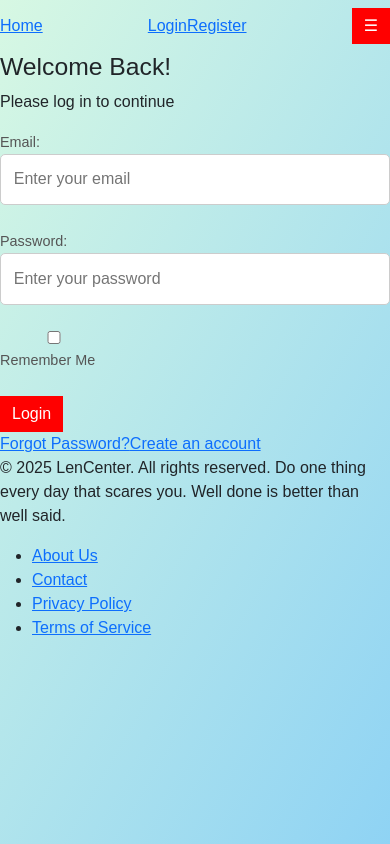
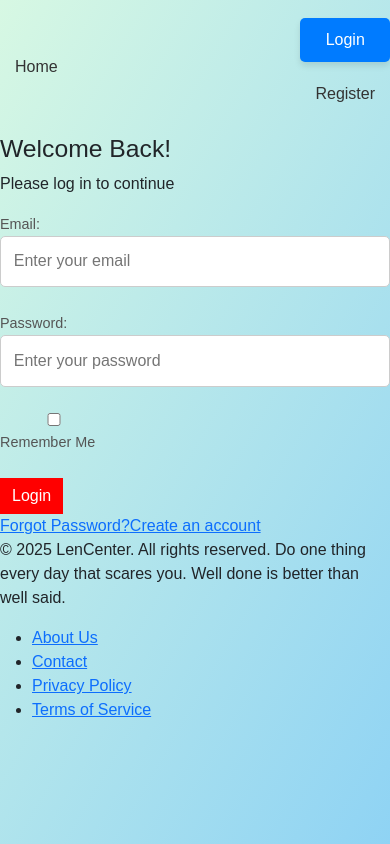
Before and after one commit to lenchoajema/frontend, a React (Create React App) app: page /login in a window 390 px wide. Built offline with nearby package versions, Linux system fonts and the light colour scheme.

Commit message:
Enhance Navbar styles with new link design, hover effects, and mobile responsiveness; fix comment syntax in Navbar component

```diff
--- a/src/components/Navbar.css
+++ b/src/components/Navbar.css
@@ -6,6 +6,28 @@
   background-color: #333;
   color: #fff;
 }
+.navbar-link {
+  text-decoration: none; /* Remove underline */
+  color: #333; /* Default text color */
+  font-size: 1rem; /* Adjust font size */
+  font-weight: 500; /* Slightly bold for emphasis */
+  padding: 10px 15px; /* Add some padding for spacing */
+  border-radius: 5px; /* Rounded edges */
+  transition: all 0.3s ease-in-out; /* Smooth transitions for hover effects */
+}
+
+.navbar-link:hover {
+  background-color: #f0f0f0; /* Light background on hover */
+  color: #007bff; /* Change text color on hover */
+  transform: scale(1.05); /* Slight zoom effect */
+}
+
+.navbar-link.active {
+  background-color: #007bff; /* Highlight the active link */
+  color: #fff; /* White text on active */
+  box-shadow: 0 4px 6px rgba(0, 0, 0, 0.1); /* Add a subtle shadow */
+}
+
 
 .navbarl-link {
   color: #fff;
@@ -61,3 +83,13 @@ a {
 a:hover {
   text-decoration: underline;
 }
+
+
+/* Mobile Styles (optional) */
+@media (max-width: 768px) {
+  .navbar-link {
+    display: block; /* Stack links vertically */
+    margin: 10px 0; /* Add spacing between links */
+    text-align: center; /* Center text for mobile */
+  }
+}
--- a/src/components/Navbar.js
+++ b/src/components/Navbar.js
@@ -91,7 +91,7 @@ const Navbar = () => {
         )}
       </div>
 
-      {/* Mobile Menu */}
+      {/* Mobile Menu }
       <button className="menu-toggle" onClick={toggleMenu}>
         ☰
       </button>
@@ -138,7 +138,7 @@ const Navbar = () => {
             </>
           )}
         </div>
-      )}
+      )} */}
     </nav>
   );
 };
```
